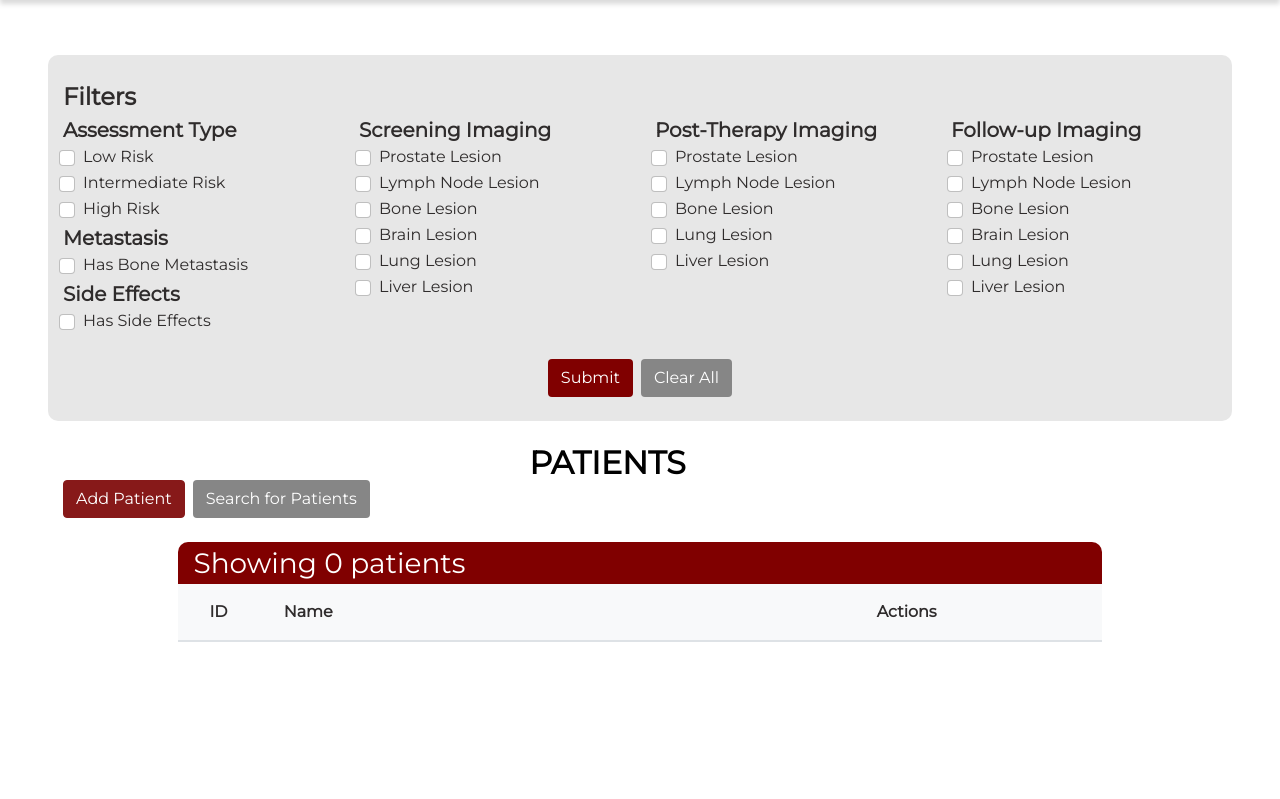
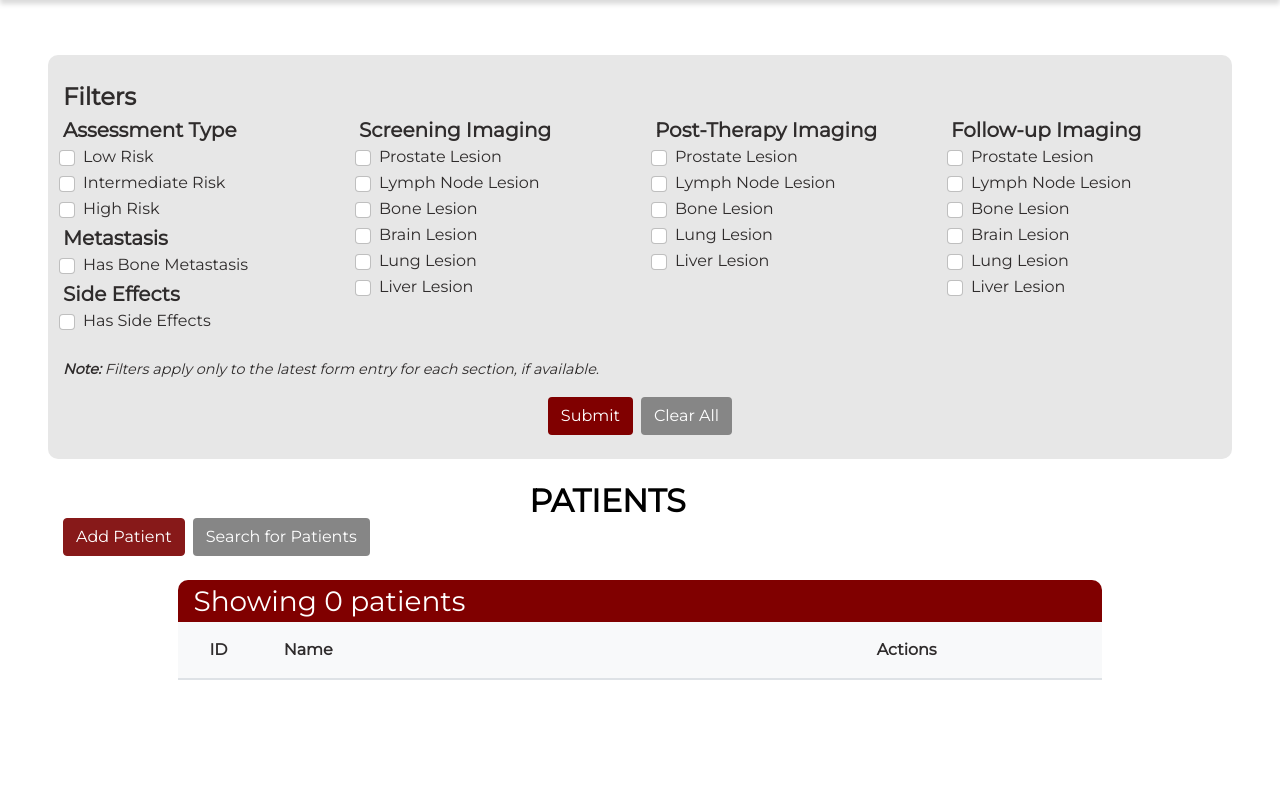
Before and after one commit to theranostics2025/HI191-Group1-Theranostics, a Django app: page /patient/ in a window 1280 px wide. Shown: the part 77-876 px from the top of the page. Run offline with Django 4.2, Linux system fonts and the light colour scheme; the visitor is signed in with stand-in values (Sample User, id 1); data that the repository does not hold is empty; some libraries are stand-ins or nearby versions.

Commit message:
Update patient-list.html
added a note to filters

```diff
--- a/templates/part_1/patient-list.html
+++ b/templates/part_1/patient-list.html
@@ -116,7 +116,11 @@
             </div>
         </div>
 
-        <div class="d-flex justify-content-center gap-2 mt-4">
+        <p class="mt-4" style="font-size: 0.9em; font-style: italic;">
+            <strong>Note:</strong> Filters apply only to the latest form entry for each section, if available.
+        </p>
+
+        <div class="d-flex justify-content-center gap-2">
             <button type="submit" class="btn btn-danger">Submit</button>
             <a href="{% url 'patientList' %}" class="btn btn-secondary">Clear All</a>
         </div>
```
